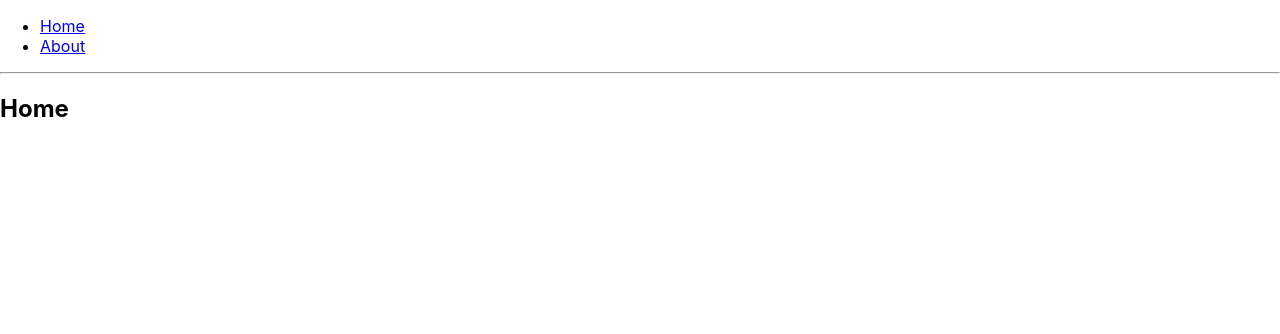
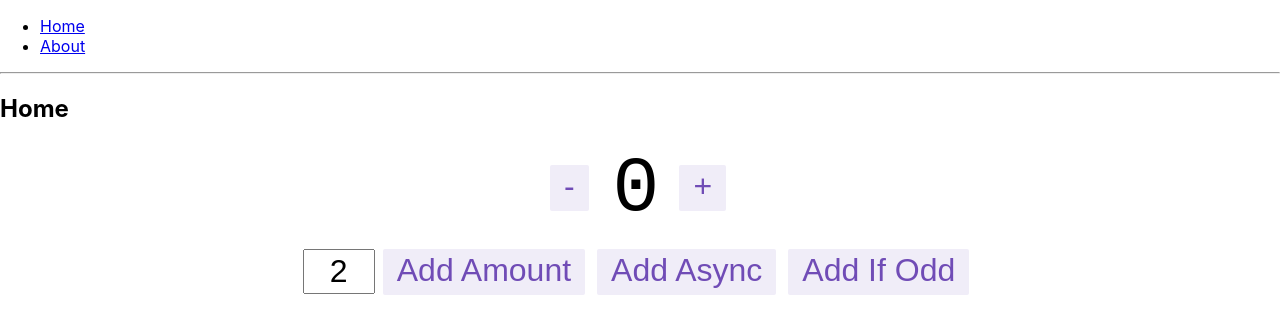
Before and after one commit to mybid-codejam/mybid-frontend, a React (Create React App) app: page / in a window 1280 px wide. Shown: the top 334 px of the page. Built offline with nearby package versions, Linux system fonts and the light colour scheme.

Commit message:
fix(home): show Counter example

```diff
--- a/src/pages/home.js
+++ b/src/pages/home.js
@@ -1,7 +1,10 @@
+import { Counter } from '../features/counter/Counter'
+
 export function Home() {
   return (
     <div>
       <h2>Home</h2>
+      <Counter />
     </div>
   );
 }
```
